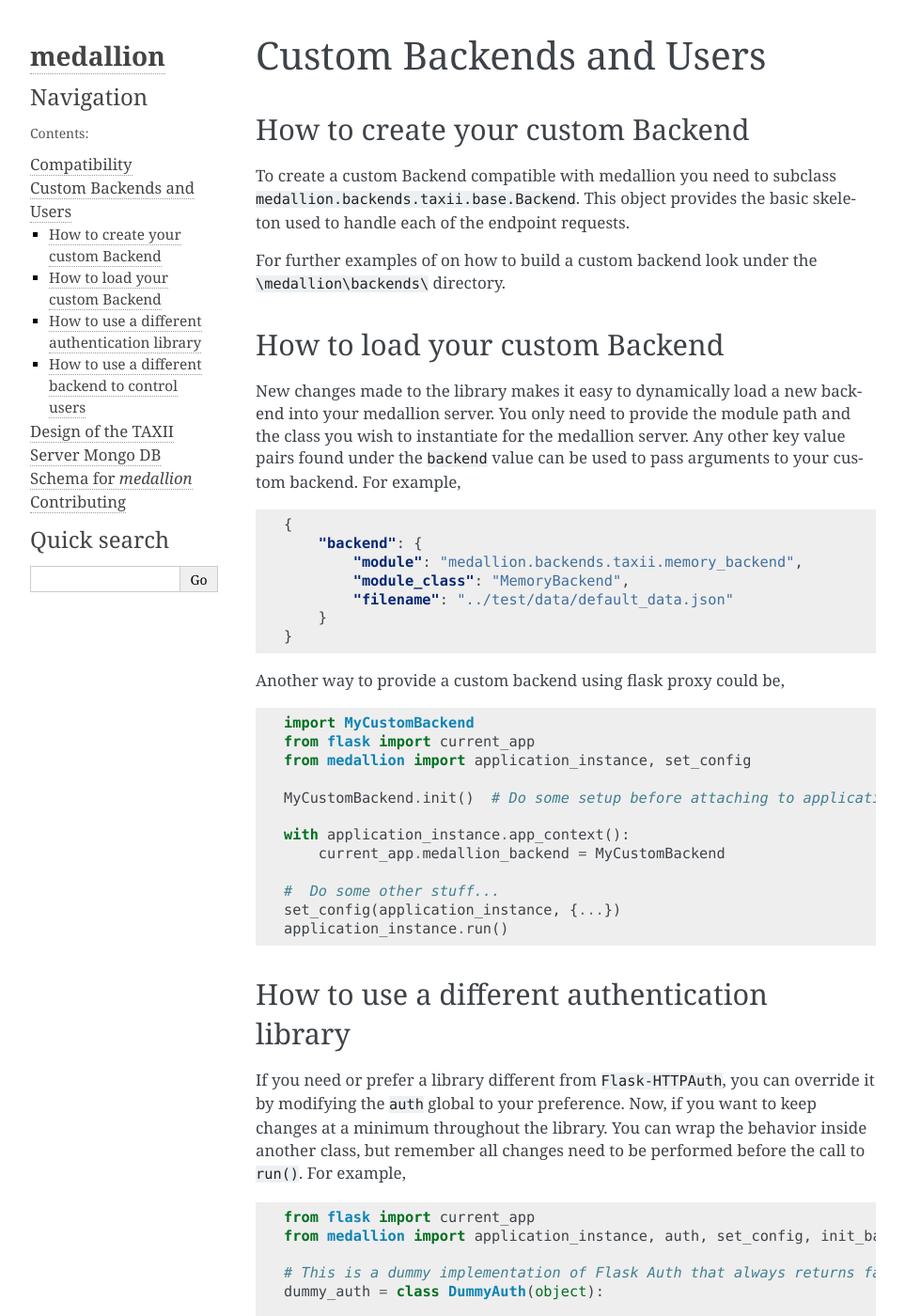
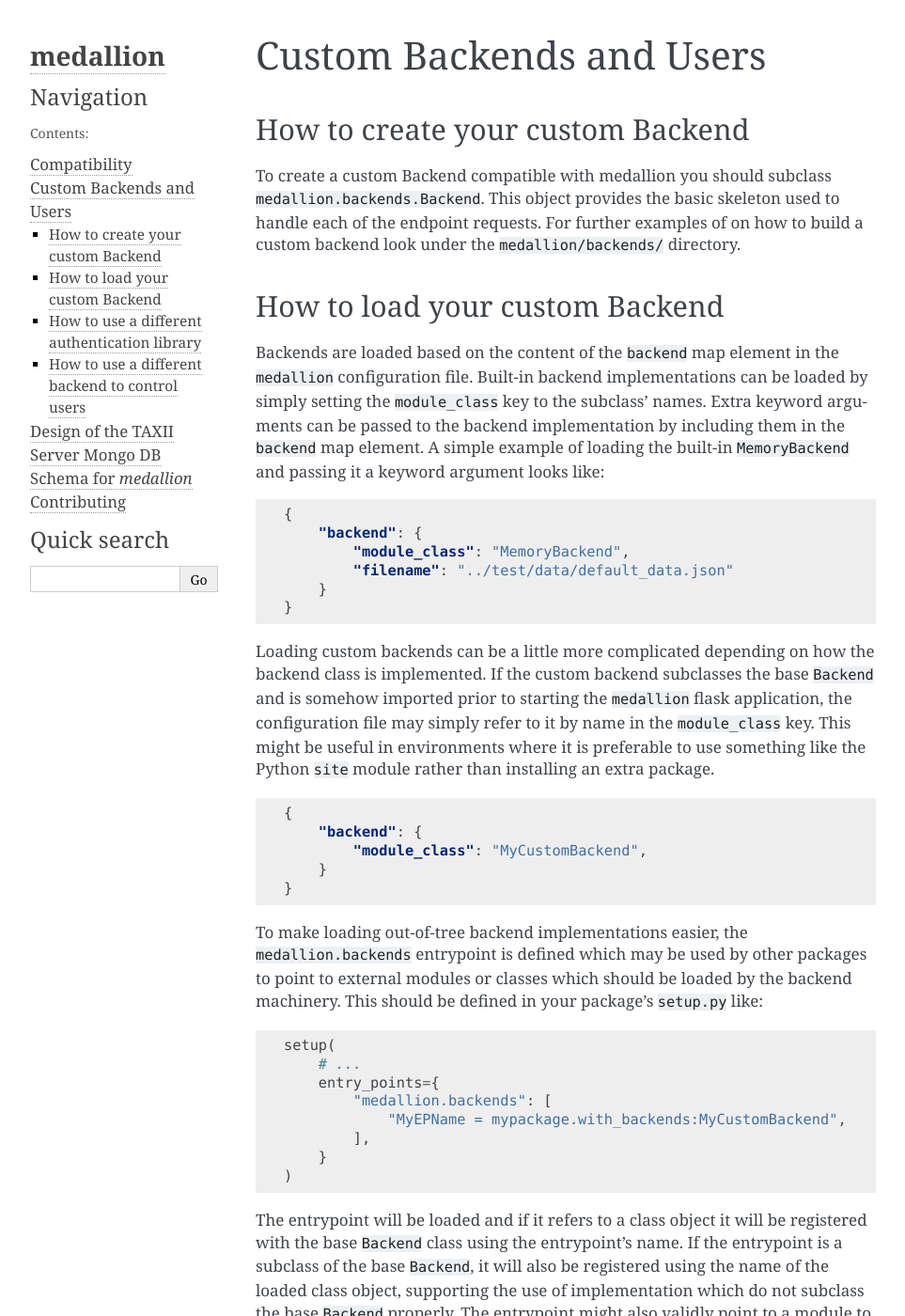
Before and after one commit to oasis-open/cti-taxii-server, a Sphinx documentation site: the page built from docs/custom_backend.rst, in a window 1280 px wide and 1400 px high. Shown: the whole window at 94% size, without its empty margins (148-1111 px from the left). Built offline with Sphinx 7.4.7, drawn with Linux system fonts in a browser that asks for light colours; some of the changed text lies outside the part shown.

Commit message:
doc: Rewrite backend loading docs

```diff
--- a/docs/custom_backend.rst
+++ b/docs/custom_backend.rst
@@ -4,26 +4,87 @@
 How to create your custom Backend
 ---------------------------------
 
-To create a custom Backend compatible with medallion you need to subclass ``medallion.backends.taxii.base.Backend``. This object provides the basic skeleton used to handle each of the endpoint requests.
-
-For further examples of on how to build a custom backend look under the ``\medallion\backends\`` directory.
+To create a custom Backend compatible with medallion you should subclass
+``medallion.backends.Backend``. This object provides the basic skeleton used to
+handle each of the endpoint requests. For further examples of on how to build a
+custom backend look under the ``medallion/backends/`` directory.
 
 How to load your custom Backend
 -------------------------------
 
-New changes made to the library makes it easy to dynamically load a new backend into your medallion server. You only need to provide the module path and the class you wish to instantiate for the medallion server. Any other key value pairs found under the ``backend`` value can be used to pass arguments to your custom backend. For example,
+Backends are loaded based on the content of the ``backend`` map element in the
+``medallion`` configuration file. Built-in backend implementations can be
+loaded by simply setting the ``module_class`` key to the subclass' names. Extra
+keyword arguments can be passed to the backend implementation by including them
+in the ``backend`` map element. A simple example of loading the built-in
+``MemoryBackend`` and passing it a keyword argument looks like:
 
 .. code-block:: json
 
     {
         "backend": {
-            "module": "medallion.backends.taxii.memory_backend",
             "module_class": "MemoryBackend",
             "filename": "../test/data/default_data.json"
         }
     }
 
-Another way to provide a custom backend using flask proxy could be,
+Loading custom backends can be a little more complicated depending on how the
+backend class is implemented. If the custom backend subclasses the base
+``Backend`` and is somehow imported prior to starting the ``medallion`` flask
+application, the configuration file may simply refer to it by name in the
+``module_class`` key. This might be useful in environments where it is
+preferable to use something like the Python ``site`` module rather than
+installing an extra package.
+
+.. code-block:: json
+
+    {
+        "backend": {
+            "module_class": "MyCustomBackend",
+        }
+    }
+
+To make loading out-of-tree backend implementations easier, the
+``medallion.backends`` entrypoint is defined which may be used by other
+packages to point to external modules or classes which should be loaded by the
+backend machinery. This should be defined in your package's ``setup.py`` like:
+
+.. code-block:: python
+
+    setup(
+        # ...
+        entry_points={
+            "medallion.backends": [
+                "MyEPName = mypackage.with_backends:MyCustomBackend",
+            ],
+        }
+    )
+
+The entrypoint will be loaded and if it refers to a class object it will be
+registered with the base ``Backend`` class using the entrypoint's name. If the
+entrypoint is a subclass of the base ``Backend``, it will also be registered
+using the name of the loaded class object, supporting the use of implementation
+which do not subclass the base ``Backend`` properly. The entrypoint might also
+validly point to a module to be loaded, in which case any backend
+implementations must be subclasses of the base ``Backend`` and they will be
+registered under their class names.
+
+A previous implementation allowed a dotted module path to be specified in the
+``module`` key of the ``backend`` map in the configuration. This behaviour is
+deprecated but will continue to work with a warning. This is done to allow
+implementations to pivot to using the entry-point mechanism instead. An example
+configuration snippet for this approach looks like:
+
+.. code-block:: json
+
+    {
+        "backend": {
+            "module": "mypackage.with_backends",
+            "module_class": "MyCustomBackend",
+        }
+    }
+
+Another way to provide a custom backend using flask proxy could be:
 
 .. code-block:: python
 
```
